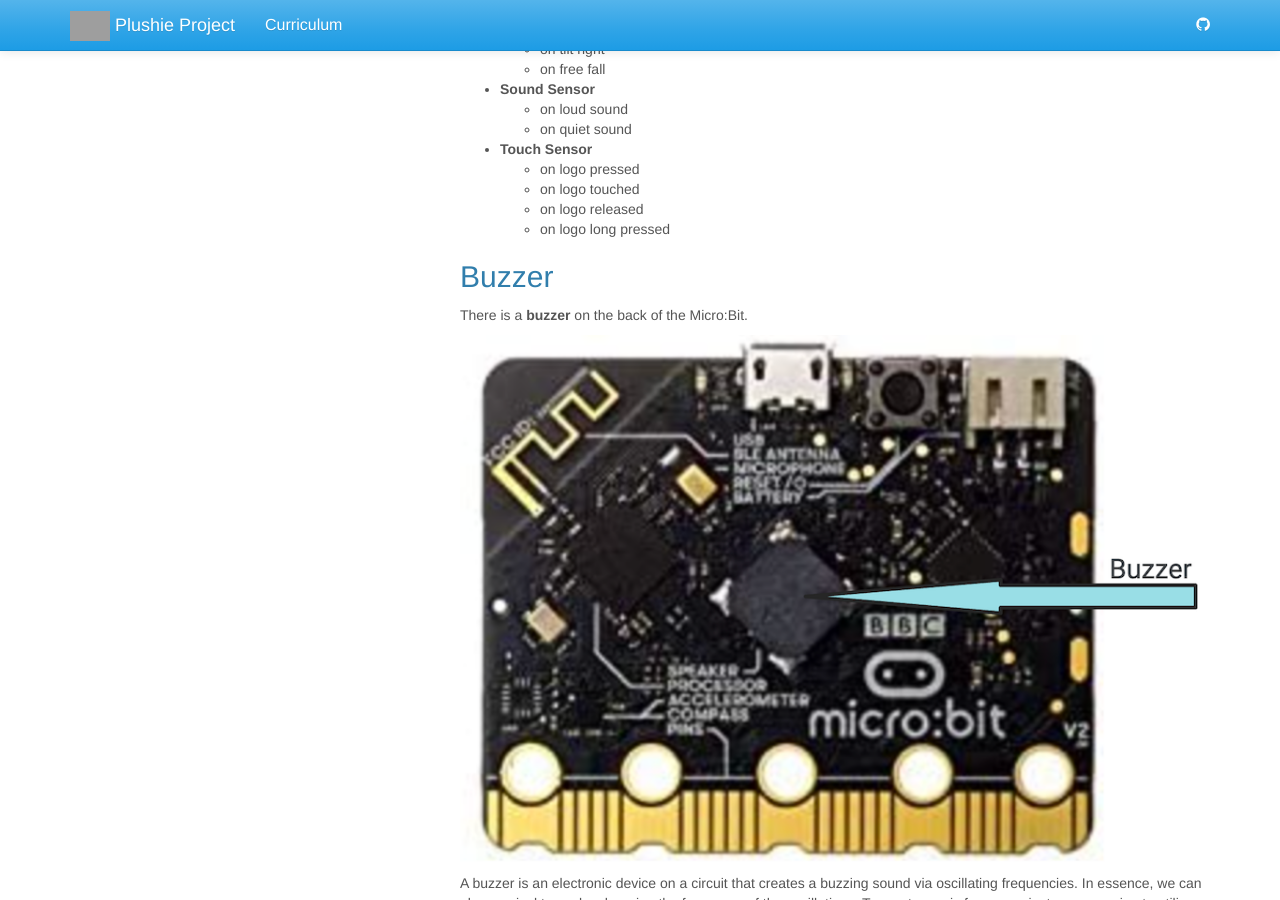
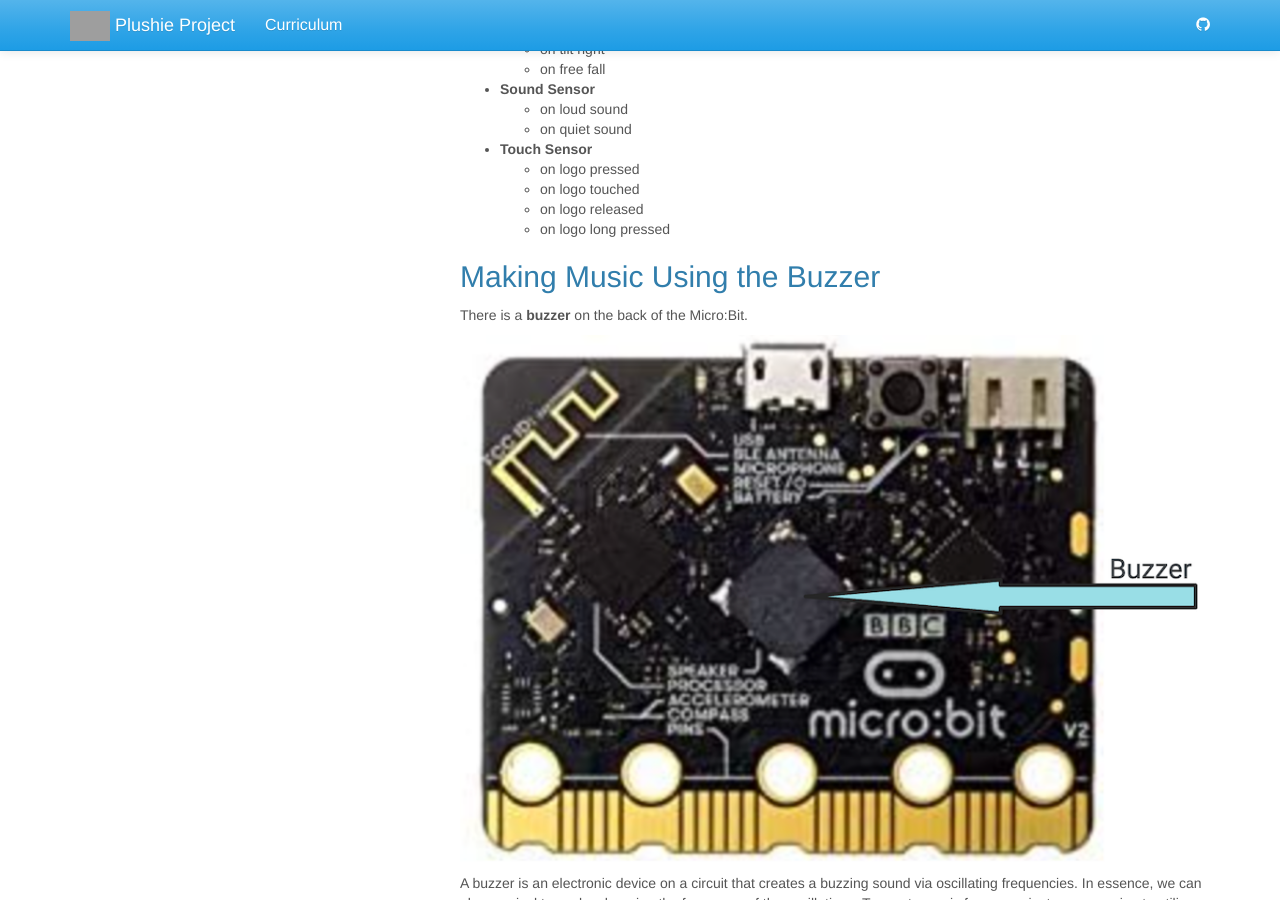
Before and after one commit to jake-chipps/plushie, a Jekyll site: the page built from _docs/lessons/3-1.md, in a window 1280 px wide and 900 px high, scrolled down 729 px. Built offline with Jekyll 4.4.1, drawn with Linux system fonts in a browser that asks for light colours; grey boxes are pictures that could not be loaded.

Commit message:
Add content

```diff
--- a/_docs/lessons/3-1.md
+++ b/_docs/lessons/3-1.md
@@ -40,7 +40,7 @@
   - on logo released
   - on logo long pressed
 
-## Buzzer
+## Making Music Using the Buzzer
 There is a **buzzer** on the back of the Micro:Bit.
 
 ![buzzer](../images/buzzer.png)
```
